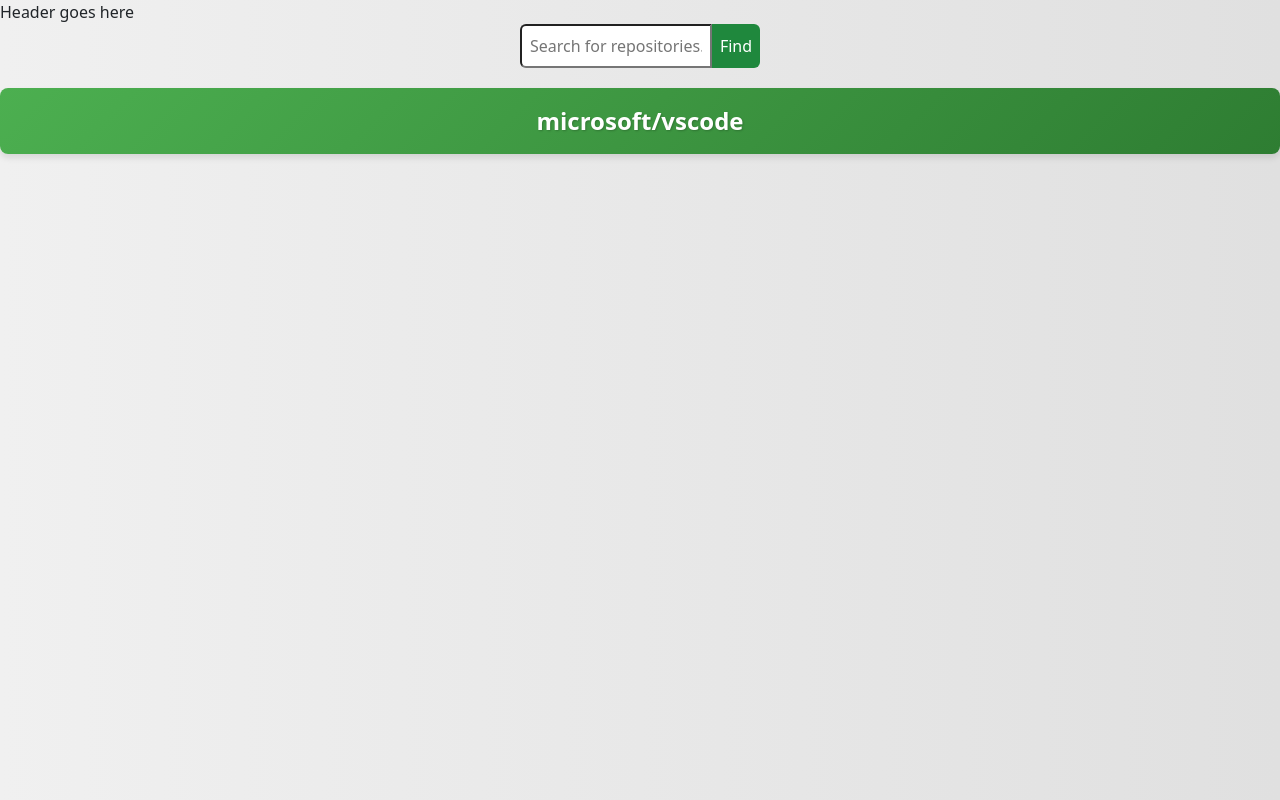
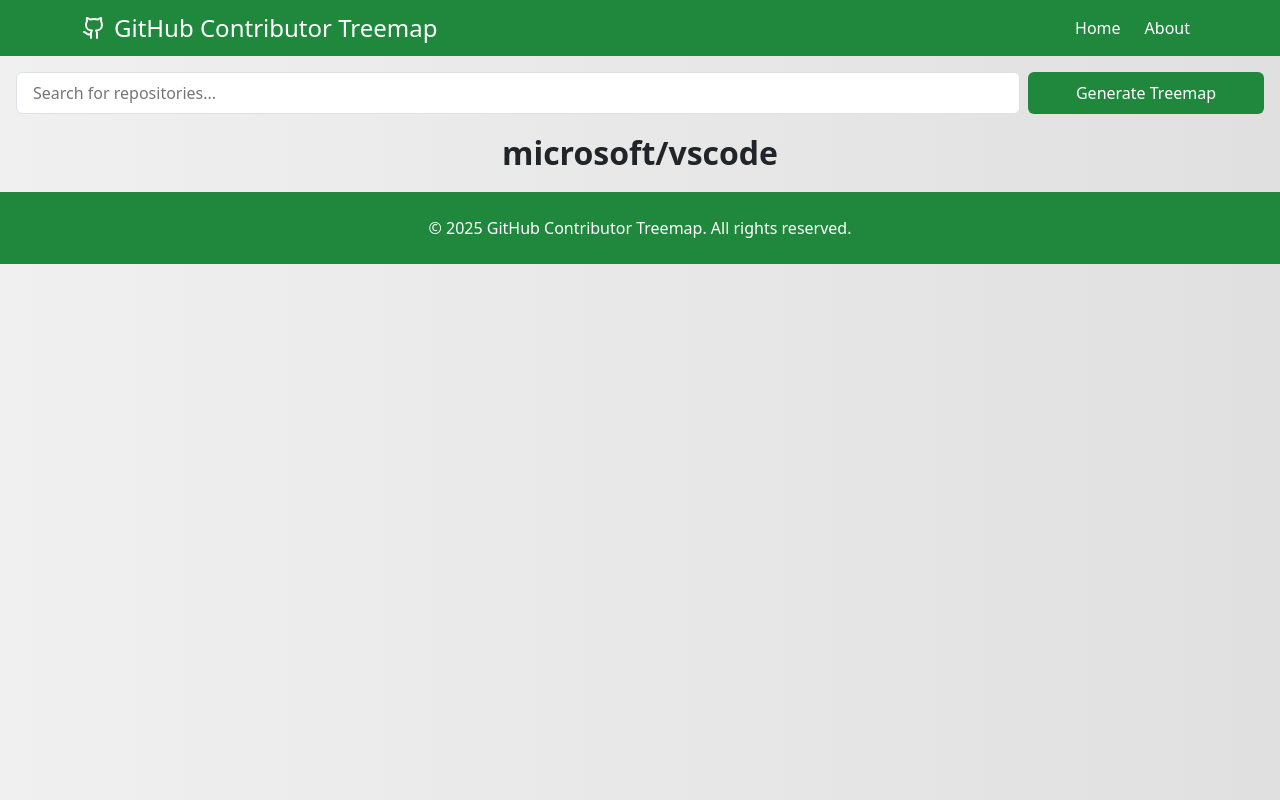
Before and after one commit to rparth07/github-stats, a plain HTML site: page index_v1.html in a window 1280 px wide. Shown: the top 800 px of the page. Drawn offline with nearby package versions, Linux system fonts and the light colour scheme; no server answers.

Commit message:
Add Font Awesome icons, enhance search functionality, and improve header/footer layout

```diff
--- a/index_v1.html
+++ b/index_v1.html
@@ -16,10 +16,17 @@
       integrity="sha384-YvpcrYf0tY3lHB60NNkmXc5s9fDVZLESaAA55NDzOxhy9GkcIdslK1eN7N6jIeHz"
       crossorigin="anonymous"
     ></script>
+    <link
+      rel="stylesheet"
+      href="https://cdnjs.cloudflare.com/ajax/libs/font-awesome/6.7.2/css/all.min.css"
+      integrity="sha512-Evv84Mr4kqVGRNSgIGL/F/aIDqQb7xQ2vcrdIwxfjThSH8CSR7PBEakCr51Ck+w+/U6swU2Im1vVX0SVk9ABhg=="
+      crossorigin="anonymous"
+      referrerpolicy="no-referrer"
+    />
     <style>
       body {
         margin: 0;
-        overflow: hidden;
+        overflow: hidden scroll;
         background: linear-gradient(to right, #f0f0f0, #e0e0e0);
       }
 
@@ -153,20 +160,19 @@
         background-color: #1f883d;
         color: #fff;
         border: none;
-        border-radius: 0 0.375rem 0.375rem 0;
+        border-radius: 0.375rem;
       }
 
       #repoSearch {
-        width: 60%;
         padding: 8px;
         font-size: 16px;
         box-sizing: border-box;
-        border-radius: 0.375rem 0 0 0.375rem;
+        border-radius: 0.375rem;
       }
 
       #suggestionDropdown {
         position: absolute;
-        top: 4rem;
+        top: 7rem;
         max-height: 300px;
         overflow-y: auto;
         width: max-content;
@@ -189,14 +195,6 @@
 
       .state-button {
         padding: 8px;
-      }
-
-      .treemap-container {
-        display: flex;
-        justify-content: center;
-        align-items: center;
-        width: 100vw;
-        height: 100vh;
       }
 
       /* Refined card body and text styles */
@@ -222,29 +220,86 @@
         padding: 0.5rem 1rem;
         border-radius: 25px;
         text-decoration: none;
-        transition: background 0.3s ease;
+        transition: all 0.5s ease;
       }
+
       .btn:hover {
         background: linear-gradient(45deg, #16a085, #1f883d);
+        transform: scale(1.1);
+        box-shadow: 0 4px 12px rgba(0, 0, 0, 0.4);
       }
 
       .repository-title {
-        margin: 20px auto;
         padding: 15px 20px;
-        font-size: 1.5rem;
+        font-size: 2rem;
         font-weight: bold;
-        background: linear-gradient(135deg, #4caf50, #2e7d32);
+      }
+
+      .search-container {
+        justify-content: space-between;
+        margin: 0 1rem;
+      }
+
+      header,
+      footer {
+        background-color: #1f883d;
+      }
+
+      ul {
+        list-style-type: none;
+      }
+
+      ul li a {
         color: #fff;
-        border-radius: 8px;
-        box-shadow: 0 4px 6px rgba(0, 0, 0, 0.1);
-        text-shadow: 1px 1px 2px rgba(0, 0, 0, 0.2);
+        text-decoration: none;
+      }
+
+      .cancel-icon {
+        position: absolute;
+        right: 17rem;
+        top: 11.6%;
+        transform: translateY(-50%);
+        display: block;
+        cursor: pointer;
+        /* Add your icon styles here (e.g., font-awesome class) */
       }
     </style>
   </head>
 
   <body>
     <div class="background-separator d-none"></div>
-    <header>Header goes here</header>
+    <header class="header py-2">
+      <div
+        class="container mx-auto d-flex align-items-center justify-content-between"
+      >
+        <div class="d-flex align-items-center gap-2 text-white">
+          <svg
+            xmlns="http://www.w3.org/2000/svg"
+            width="24"
+            height="24"
+            viewBox="0 0 24 24"
+            fill="none"
+            stroke="currentColor"
+            stroke-width="2"
+            stroke-linecap="round"
+            stroke-linejoin="round"
+            class="lucide lucide-github"
+          >
+            <path
+              d="M15 22v-4a4.8 4.8 0 0 0-1-3.5c3 0 6-2 6-5.5.08-1.25-.27-2.48-1-3.5.28-1.15.28-2.35 0-3.5 0 0-1 0-3 1.5-2.64-.5-5.36-.5-8 0C6 2 5 2 5 2c-.3 1.15-.3 2.35 0 3.5A5.403 5.403 0 0 0 4 9c0 3.5 3 5.5 6 5.5-.39.49-.68 1.05-.85 1.65-.17.6-.22 1.23-.15 1.85v4"
+            ></path>
+            <path d="M9 18c-4.51 2-5-2-7-2"></path>
+          </svg>
+          <h4 class="m-0">GitHub Contributor Treemap</h4>
+        </div>
+        <nav class="nav">
+          <ul class="d-flex gap-4 m-2">
+            <li><a href="/">Home</a></li>
+            <li><a href="#about">About</a></li>
+          </ul>
+        </nav>
+      </div>
+    </header>
     <div class="profile-container d-none">
       <div class="card-container d-flex align-items-center">
         <div class="card mx-auto" style="width: 18rem">
@@ -266,20 +321,18 @@
       </div>
     </div>
 
-    <div
-      class="menu d-flex flex-column align-items-stretch justify-content-center w-25 mx-auto"
-    >
-      <div
-        class="search-container d-flex justify-content-center align-items-stretch"
-      >
+    <div class="d-flex gap-2 search-container mt-3">
       <input
         type="text"
         id="repoSearch"
+        class="border flex-fill px-3"
         placeholder="Search for repositories..."
       />
+      <span class="cancel-icon" onclick="clearInput()">
+        <i class="fa-solid fa-xmark d-none" aria-hidden="true"></i>
+      </span>
       <div id="suggestionDropdown" class="dropdown"></div>
-        <button type="submit" class="state-button">Find</button>
-      </div>
+      <button type="submit" class="state-button px-5">Generate Treemap</button>
     </div>
 
     <div class="repository-title text-center">microsoft/vscode</div>
@@ -291,6 +344,13 @@
       <div class="custom-tooltip" id="tooltip"></div>
     </div>
 
+    <footer class="w-full text-white p-4">
+      <div class="container mx-auto text-center">
+        <p class="m-0">
+          © 2025 GitHub Contributor Treemap. All rights reserved.
+        </p>
+      </div>
+    </footer>
     <script>
       async function fetchContributors(owner, repo) {
         const response = await fetch(
@@ -504,6 +564,8 @@
 
       searchInput.addEventListener("input", function (event) {
         clearTimeout(debounceTimeout);
+        const xMarkIcons = document.getElementsByClassName("fa-xmark");
+        if (xMarkIcons.length > 0) xMarkIcons[0].classList.remove("d-none");
         debounceTimeout = setTimeout(() => {
           const query = event.target.value;
           if (query.length > 0) {
@@ -564,6 +626,14 @@
       function findStats(selectedRepo) {
         createTreemap(selectedRepo.orgName, selectedRepo.name);
       }
+
+      function clearInput() {
+        const searchInput = document.getElementById("repoSearch");
+        searchInput.value = "";
+        suggestionDropdown.style.display = "none";
+        const xMarkIcons = document.getElementsByClassName("fa-xmark");
+        if (xMarkIcons.length > 0) xMarkIcons[0].classList.add("d-none");
+      }
     </script>
   </body>
 </html>
```
Lines whose indentation alone changed are shown as unchanged.
